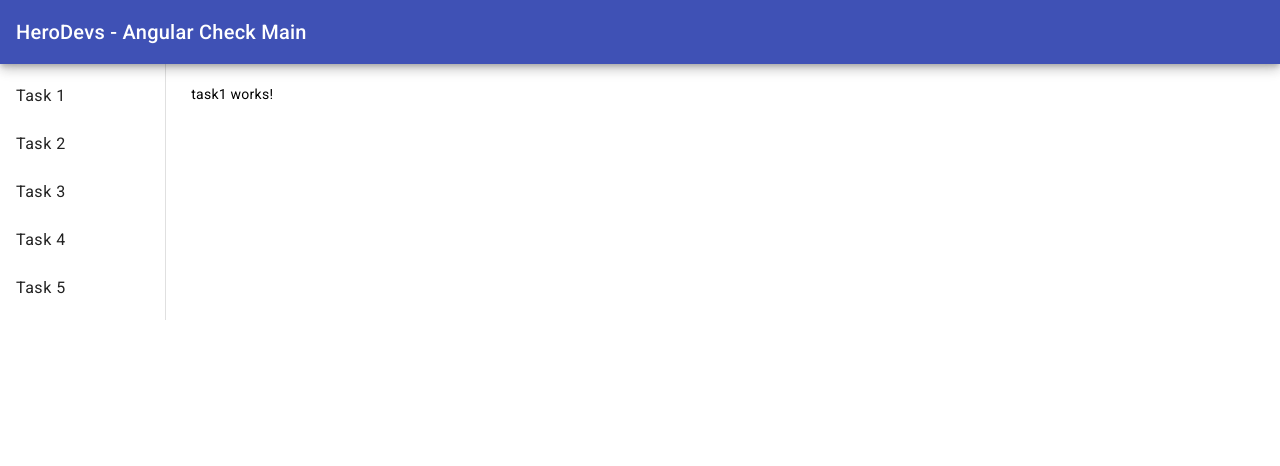
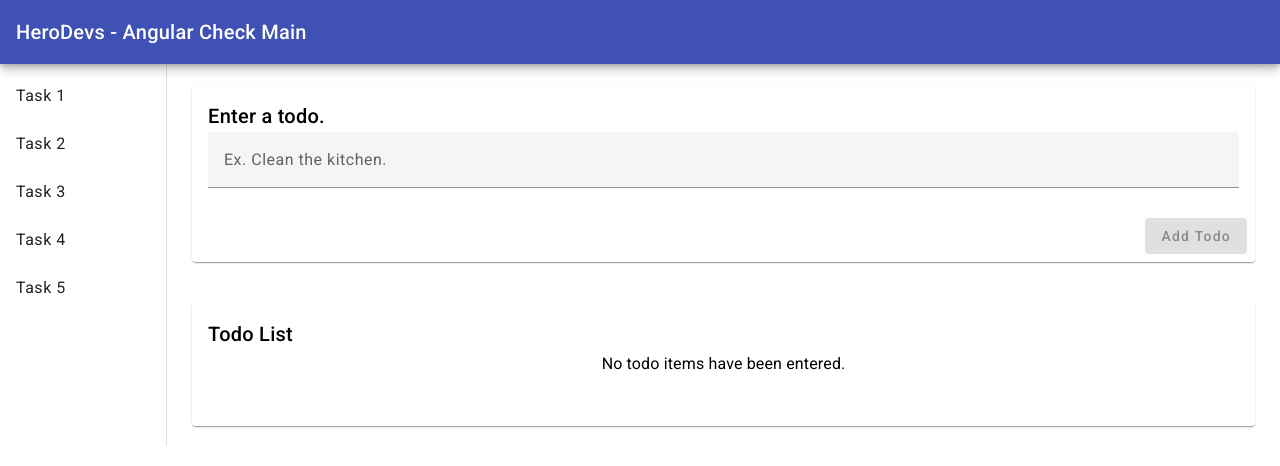
Before and after one commit to rioslupe/angular-check-main, an Angular app: page /task1 in a window 1280 px wide. Shown: the top 466 px of the page. Built offline with nearby package versions, Linux system fonts and the light colour scheme.

Commit message:
Completed Task 1

```diff
--- a/src/app/app.component.scss
+++ b/src/app/app.component.scss
@@ -5,10 +5,7 @@
 
 .nav-container {
   width: 200px;
-
-  mat-nav-list {
-    border-right: 1px solid rgba(0,0,0,.12);
-  }
+  border-right: 1px solid rgba(0, 0, 0, .12);
 }
 
 .router-container {
--- /dev/null
+++ b/src/app/shared/components/todo-form/todo-form.component.html
@@ -0,0 +1,18 @@
+<mat-card>
+  <mat-card-header>
+    <mat-card-title>Enter a todo.</mat-card-title>
+  </mat-card-header>
+  <mat-card-content>
+    <form [formGroup]="form">
+      <mat-form-field class="full-width">
+        <input matInput type="text" maxlength="minLength" formControlName="todo" placeholder="Ex. Clean the kitchen." />
+
+        <mat-error *ngIf="form.controls['todo'].hasError('required')">You must enter a todo.</mat-error>
+        <mat-error *ngIf="form.controls['todo'].hasError('minlength')">Must enter at least ({{minlength}}) characters.</mat-error>
+      </mat-form-field>
+    </form>
+  </mat-card-content>
+  <mat-card-actions align="end">
+    <button mat-raised-button color="primary" [disabled]="form.invalid" (click)="createTodo()">Add Todo</button>
+  </mat-card-actions>
+</mat-card>
--- /dev/null
+++ b/src/app/shared/components/todo-form/todo-form.component.scss
@@ -0,0 +1,3 @@
+.full-width{
+  width: 100%
+}
--- /dev/null
+++ b/src/app/shared/components/todo-form/todo-form.component.ts
@@ -0,0 +1,35 @@
+import {Component, EventEmitter, Output} from '@angular/core';
+import { CommonModule } from '@angular/common';
+import {ReactiveFormsModule, UntypedFormBuilder, UntypedFormGroup, Validators} from "@angular/forms";
+import {MatButtonModule} from "@angular/material/button";
+import {MatCardModule} from "@angular/material/card";
+import {MatFormFieldModule} from "@angular/material/form-field";
+import {MatInputModule} from "@angular/material/input";
+
+@Component({
+  selector: 'hd-todo-form',
+  standalone: true,
+  imports: [CommonModule, MatButtonModule, MatCardModule, MatFormFieldModule, MatInputModule, ReactiveFormsModule],
+  templateUrl: './todo-form.component.html',
+  styleUrls: ['./todo-form.component.scss']
+})
+export class TodoFormComponent {
+  @Output() addTodo: EventEmitter<string> = new EventEmitter<string>();
+
+  // TODO - come back and make this a type form.
+  form: UntypedFormGroup;
+  minlength = 3;
+
+  constructor(private builder: UntypedFormBuilder) {
+    this.form = this.builder.group({
+      todo: [null, [Validators.required, Validators.minLength(this.minlength)]]
+    })
+  }
+
+  createTodo() {
+    if (this.form.valid) {
+      this.addTodo.emit(this.form.controls['todo'].value);
+      this.form.reset();
+    }
+  }
+}
--- /dev/null
+++ b/src/app/shared/components/todos/todos.component.html
@@ -0,0 +1,16 @@
+<mat-card>
+  <mat-card-header>
+    <mat-card-title>Todo List</mat-card-title>
+  </mat-card-header>
+  <mat-card-content>
+    <h3 *ngIf="todos.length === 0" style="text-align: center">No todo items have been entered.</h3>
+    <mat-list>
+      <mat-list-item *ngFor="let todo of todos">
+        <div matListItemTitle>{{todo.text}}</div>
+        <div matListItemMeta>
+          <mat-icon color="warn" (click)="deleteTodo.emit(todo.id)" style="cursor: pointer">delete</mat-icon>
+        </div>
+      </mat-list-item>
+    </mat-list>
+  </mat-card-content>
+</mat-card>
--- a/src/app/task1/task1.component.html
+++ b/src/app/task1/task1.component.html
@@ -1 +1,4 @@
-<p>task1 works!</p>
+<hd-todo-form (addTodo)="addTodo($event)" ></hd-todo-form>
+<br />
+<br />
+<hd-todos [todos]="todos" (deleteTodo)="deleteTodo($event)"></hd-todos>
--- a/src/app/task1/task1.component.ts
+++ b/src/app/task1/task1.component.ts
@@ -1,13 +1,36 @@
-import { Component } from '@angular/core';
-import { CommonModule } from '@angular/common';
+import {Component, OnInit} from '@angular/core';
+import {CommonModule} from '@angular/common';
+import {TodosComponent} from "../shared/components/todos/todos.component";
+import {DataService, Todo} from "../data.service";
+import {TodoFormComponent} from "../shared/components/todo-form/todo-form.component";
 
 @Component({
   selector: 'hd-task1',
   standalone: true,
-  imports: [CommonModule],
+  imports: [CommonModule, TodosComponent, TodoFormComponent],
   templateUrl: './task1.component.html',
   styleUrls: ['./task1.component.scss']
 })
-export class Task1Component {
+export class Task1Component implements OnInit {
+  todos: Todo[] = [];
 
+  constructor(private dataService: DataService) {
+  }
+
+  ngOnInit() {
+    this.dataService.getData().subscribe({
+      next: (todos) => {
+        this.todos = todos;
+      }
+    });
+  }
+
+
+  addTodo(event :string) {
+    this.dataService.add({text: event});
+  }
+
+  deleteTodo(event :number) {
+    this.dataService.remove(event);
+  }
 }
```
Also changed, not shown: src/app/data.service.ts (+4 -3 lines), src/app/shared/components/todos/todos.component.ts (added, +21 -0 lines), src/app/shared/components/todos/todos.component.scss (added), 2 other files (tests, documents, lock files or other folders).
